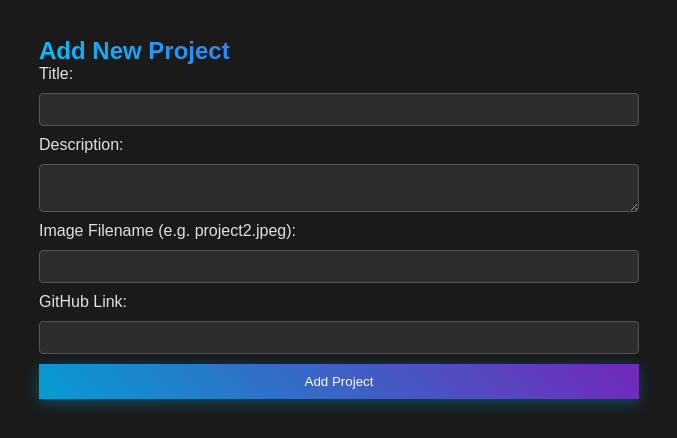
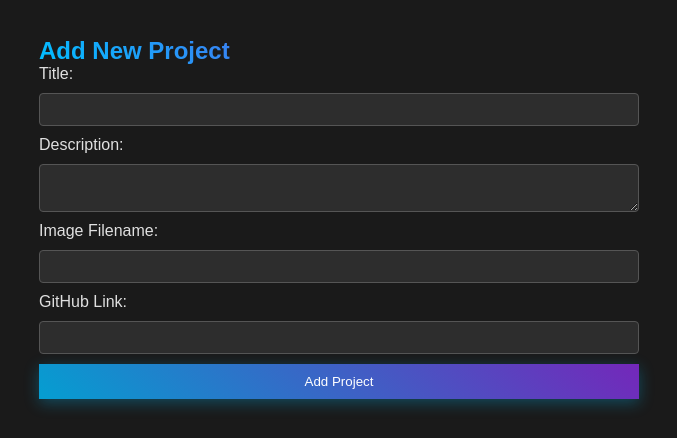
Before and after one commit to AsifJawad15/portfolio, a PHP site: page /admin/add_project.php in a window 1280 px wide. Shown: the part 43-481 px from the top of the page, without its empty margins (89-766 px from the left). Run offline with PHP 8.4, Linux system fonts and the light colour scheme; a user stored in the database is signed in.

Commit message:
Remove example text from image filename fields in project forms

```diff
--- a/admin/add_project.php
+++ b/admin/add_project.php
@@ -63,7 +63,7 @@ include __DIR__ . '/partials/admin_header.php';
       <label>Description:</label>
       <textarea name="description" required></textarea>
 
-      <label>Image Filename (e.g. project2.jpeg):</label>
+      <label>Image Filename:</label>
       <input type="text" name="image">
 
       <label>GitHub Link:</label>
--- a/admin/edit_project.php
+++ b/admin/edit_project.php
@@ -67,7 +67,7 @@ include __DIR__ . '/partials/admin_header.php';
       <input type="text" name="title" value="<?php echo htmlspecialchars($project['title']); ?>" required>
       <label>Description:</label>
       <textarea name="description" required><?php echo htmlspecialchars($project['description']); ?></textarea>
-      <label>Image Filename (e.g., project1.png):</label>
+      <label>Image Filename:</label>
       <input type="text" name="image" value="<?php echo htmlspecialchars($project['image']); ?>">
       <label>GitHub Link:</label>
       <input type="text" name="github_link" value="<?php echo htmlspecialchars($project['github_link']); ?>">
```
